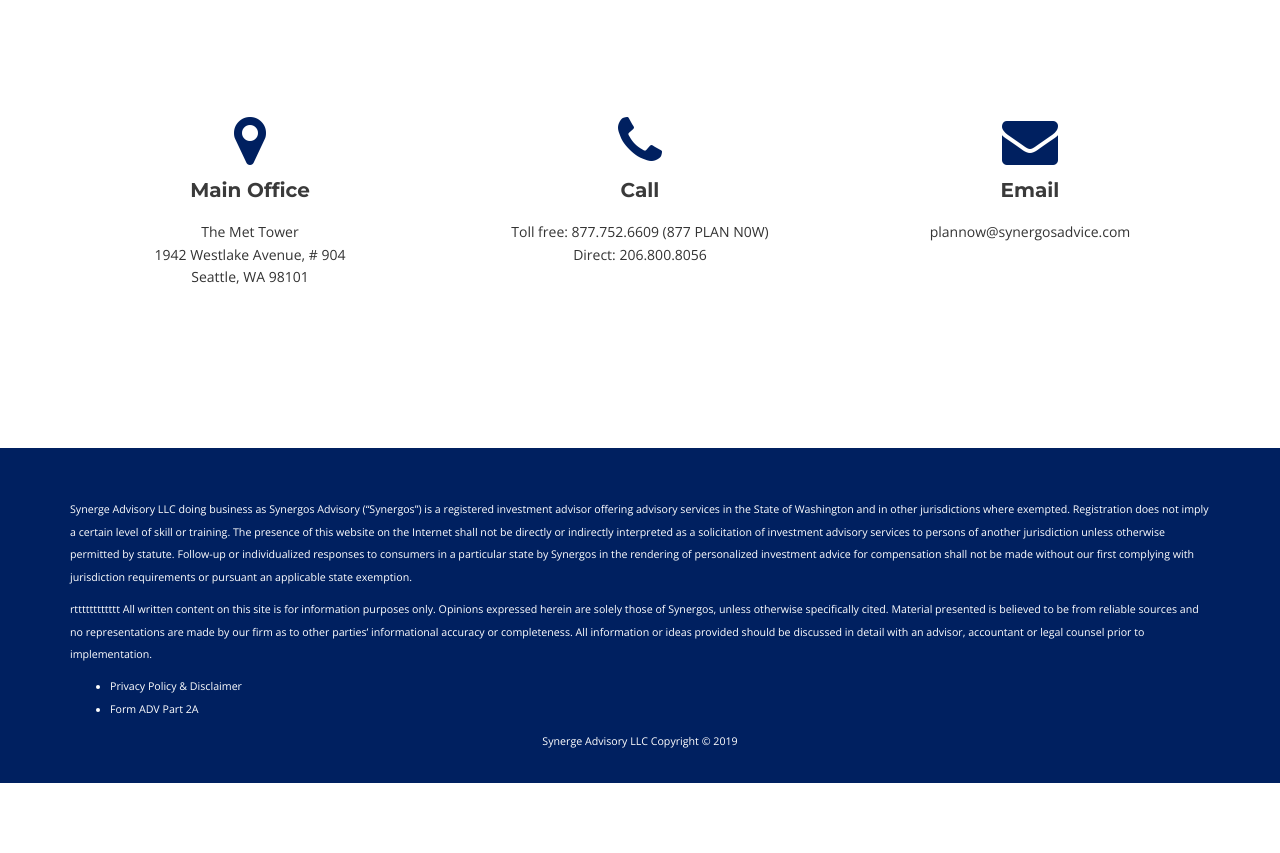
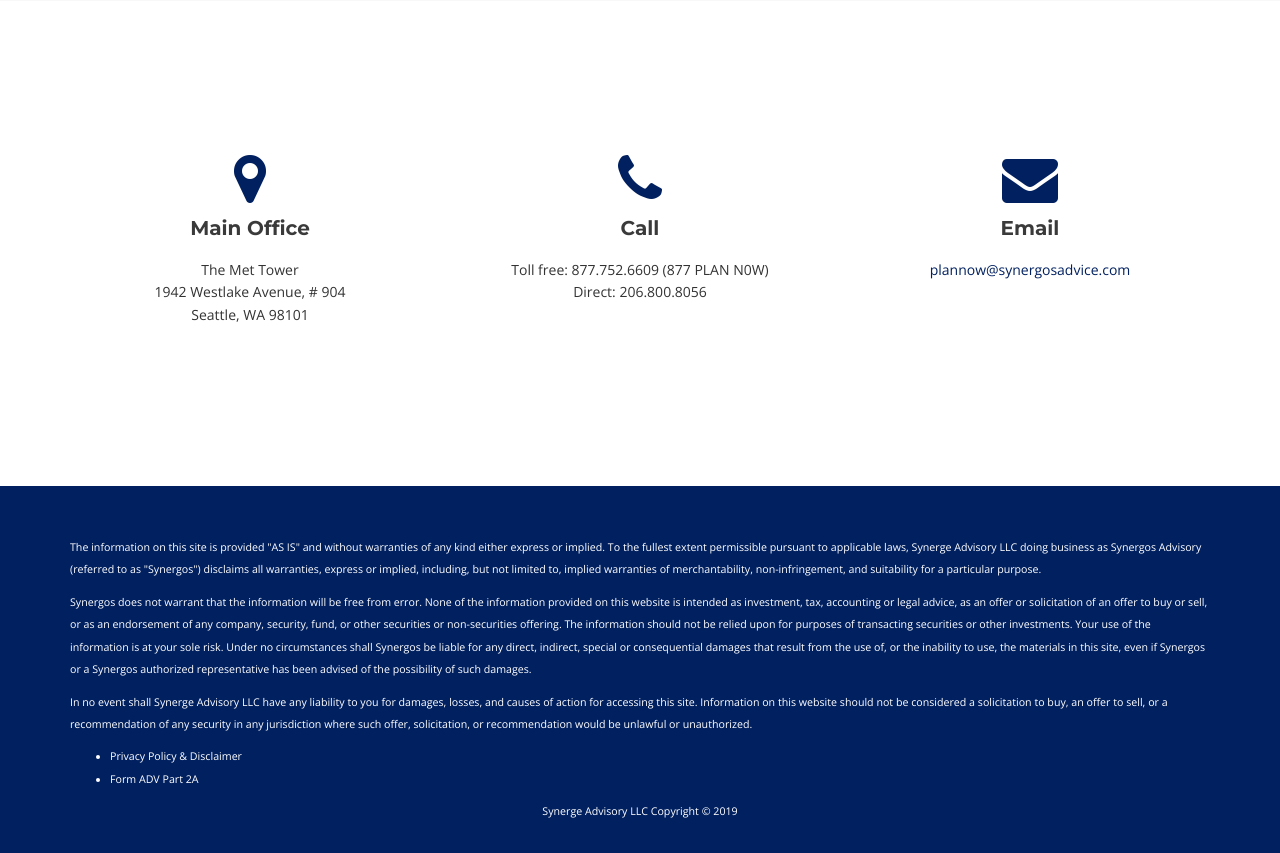
Before and after one commit to juhlmann75/synergeadvisory, a PHP site: page / in a window 1280 px wide. Shown: the part 4163-5016 px from the top of the page. Before the commit the page ends 4946 px from the top, so only its background shows below. Run offline with PHP 8.4, Linux system fonts and the light colour scheme.

Commit message:
fixed a lot of stuff

```diff
--- a/css/style.css
+++ b/css/style.css
@@ -226,7 +226,6 @@ nav.navbar.fixed-to-top{
 
 .staticLinks>ul>li>a{
     height:70px;
-    font-size:12pt;
     color:white;
 }
 .staticLinks>li:hover{
--- /dev/null
+++ b/footer.php
@@ -0,0 +1,32 @@
+<!-- Footer -->
+  <footer>
+    <div class="container">
+      <div class="row">
+        <div class="col-md-12" style="font-size:8pt;text-align:left;">
+          <p>
+            The information on this site is provided "AS IS" and without warranties of any kind either express or implied.
+			To the fullest extent permissible pursuant to applicable laws, Synerge Advisory LLC doing business as Synergos Advisory
+			(referred to as "Synergos") disclaims all warranties, express or implied, including, but not limited to, implied warranties
+			of merchantability, non-infringement, and suitability for a particular purpose.
+            </p><p>
+			Synergos does not warrant that the information will be free from error. None of the information provided on this website
+			is intended as investment, tax, accounting or legal advice, as an offer or solicitation of an offer to buy or sell, or as
+			an endorsement of any company, security, fund, or other securities or non-securities offering. The information should not
+			be relied upon for purposes of transacting securities or other investments. Your use of the information is at your sole risk.
+			Under no circumstances shall Synergos be liable for any direct, indirect, special or consequential damages that result from the
+			use of, or the inability to use, the materials in this site, even if Synergos or a Synergos authorized representative has been
+			advised of the possibility of such damages.
+            </p>
+			<p>In no event shall Synerge Advisory LLC have any liability to you for damages, losses, and causes of action for accessing this site.
+			Information on this website should not be considered a solicitation to buy, an offer to sell, or a recommendation of any security in
+			any jurisdiction where such offer, solicitation, or recommendation would be unlawful or unauthorized.</p>
+            <ul>
+                <li><a href="files/Privacy_Policy.pdf" target="_blank">Privacy Policy & Disclaimer</a></li>
+                <li><a href="files/ADV_Part_2A_2B.pdf" target="_blank">Form ADV Part 2A</a></li>
+            </ul>
+            <span style="float:right" id="siteseal"><script async type="text/javascript" src="https://seal.godaddy.com/getSeal?sealID=oT9MYY6AC4YK2fMliNjQIwTmcc8wSBBiuQsnId9kqsWzBOhUuNJxEY1RGvpV"></script></span>
+            <center>Synerge Advisory LLC Copyright &copy; 2019</center>
+        </div>
+      </div>
+    </div>
+  </footer>
--- /dev/null
+++ b/include/javascript/master.php
@@ -0,0 +1,14 @@
+<!-- js -->
+  <script src="js/jquery.js"></script>
+  <script src="js/bootstrap.min.js"></script>
+  <script src="js/wow.min.js"></script>
+  <script src="js/jquery.scrollTo.min.js"></script>
+  <script src="js/jquery.nav.js"></script>
+  <script src="js/modernizr.custom.js"></script>
+  <script src="js/grid.js"></script>
+  <script src="js/stellar.js"></script>
+  <!-- Contact Form JavaScript File -->
+  <script src="js/contactform.js"></script>
+
+  <!-- Template Custom Javascript File -->
+  <script src="js/custom.js"></script>
--- a/index.html
+++ b/index.php
@@ -2,7 +2,7 @@
 <html>
 
 <head>
-  <title>Synergōs Advisory</title>
+  <title>Synergōs Advice</title>
   <meta charset="utf-8" />
   <meta content="width=device-width, initial-scale=1, maximum-scale=1, user-scalable=no" name="viewport">
   <!-- css -->
@@ -28,7 +28,7 @@
         </button>
 
         <!-- Logo text or image -->
-        <a class="navbar-brand" href="index.html"><img src="images/synergoslogo.PNG" style="width:260px;margin-top:-24px;"/></a>
+        <a class="navbar-brand" href="index.php"><img src="images/synergoslogo.PNG" style="width:260px;margin-top:-24px;"/></a>
 
       </div>
       <div class="navigation collapse navbar-collapse navbar-ex1-collapse ">
@@ -57,7 +57,7 @@
                 <h2 class="animated fadeInDown" style="margin-top:50%;">Welcome to<br>Synergōs Advisory</h2>
                 <p class="animated fadeInUp" style="font-size: 14pt; font-weight:bold;width:100%;">A Collaborative<br>Financial Planning & Wealth Management<br>Practice</p>
                 <a href="#about" class="btn-get-started animated fadeInUp readmore" style="margin-bottom:40%;">Learn More</a><br>
-                 <span style="color:white;font-weight:bold;font-size:30px">&#11167;</span>
+                 <span style="color:white;font-weight:bold;font-size:30px"><!---&#11167;---></span>
               </div>
             </div>
           </div>
@@ -70,7 +70,7 @@
                   <center>
                 <h3 class="animated fadeInDown" style="color:white;width:70%;">
                     We work with self-employed individuals, business owners, entrepreneurs,
-                    technology professionals, and anyone else who cares about their financial future
+                    technology professionals, and those who care about their financial future
                   </h3></center>
                 <p class="animated fadeInUp"></p>
                 <a href="#about" class="btn-get-started animated fadeInUp readmore">Learn More</a>
@@ -181,11 +181,11 @@
                 </li>
               </ul>
             <br>
-                <a href="https://calendly.com/synergosadvice" style="font-size:14pt;font-weight:bold;" target="_blank">Schedule complimentary consultation</a>
+                <a href="https://calendly.com/synergosadvice" class="btn-schedule animated" target="_blank" style="color:black;font-weight:bold;">Schedule Complimentary Consultation</a>
 
           <br>
             <br>
-          <input id="aboutButton" type="button" value="Meet Our Founder" onclick="location.href='about.html';">
+          <input id="aboutButton" type="button" value="Meet Our Founder" onclick="location.href='about.php';">
         </div>
       </div>
     </div>
@@ -369,7 +369,7 @@
             <i class="fa fa-envelope fa-4x"></i>
             <h5>Email</h5>
             <p>
-              plannow@synergosadvice.com
+              <a href="mailto:plannow@synergosadvice.com">plannow@synergosadvice.com</a>
             </p>
           </div>
         </div>
@@ -377,52 +377,11 @@
 
     </div>
   </section>
-
-  <!-- Footer -->
-  <footer>
-    <div class="container">
-      <div class="row">
-        <div class="col-md-12" style="font-size:8pt;text-align:left;">
-          <p>
-            Synerge Advisory LLC doing business as Synergos Advisory (“Synergos”) is a registered investment advisor offering advisory services in the State
-              of Washington and in other jurisdictions where exempted. Registration does not imply a certain level of skill or training. The presence of this
-              website on the Internet shall not be directly or indirectly interpreted as a solicitation of investment advisory services to persons of another
-              jurisdiction unless otherwise permitted by statute. Follow-up or individualized responses to consumers in a particular state by Synergos in the
-              rendering of personalized investment advice for compensation shall not be made without our first complying with jurisdiction requirements or
-              pursuant an applicable state exemption.
-            </p><p>rtttttttttttt
-All written content on this site is for information purposes only. Opinions expressed herein are solely those of Synergos,
-            unless otherwise specifically cited. Material presented is believed to be from reliable sources and no representations
-            are made by our firm as to other parties’ informational accuracy or completeness. All information or ideas provided
-            should be discussed in detail with an advisor, accountant or legal counsel prior to implementation.
-            </p>
-            <ul>
-                <li><a href="files/Privacy_Policy.pdf" target="_blank">Privacy Policy & Disclaimer</a></li>
-                <li><a href="files/ADV_Part_2A_2B.pdf" target="_blank">Form ADV Part 2A</a></li>
-            </ul>
-            <span style="float:right" id="siteseal"><script async type="text/javascript" src="https://seal.godaddy.com/getSeal?sealID=oT9MYY6AC4YK2fMliNjQIwTmcc8wSBBiuQsnId9kqsWzBOhUuNJxEY1RGvpV"></script></span>
-            <center>Synerge Advisory LLC Copyright &copy; 2019</center>
-        </div>
-      </div>
-    </div>
-  </footer>
+	<?php require 'include/javascript/master.php' ?>
+	<?php require 'footer.php'; ?>
 
   <a href="#" class="back-to-top"><i class="fa fa-chevron-up"></i></a>
 
-  <!-- js -->
-  <script src="js/jquery.js"></script>
-  <script src="js/bootstrap.min.js"></script>
-  <script src="js/wow.min.js"></script>
-  <script src="js/jquery.scrollTo.min.js"></script>
-  <script src="js/jquery.nav.js"></script>
-  <script src="js/modernizr.custom.js"></script>
-  <script src="js/grid.js"></script>
-  <script src="js/stellar.js"></script>
-  <!-- Contact Form JavaScript File -->
-  <script src="js/contactform.js"></script>
-
-  <!-- Template Custom Javascript File -->
-  <script src="js/custom.js"></script>
 
   <script>
 
--- a/js/contactform.js
+++ b/js/contactform.js
@@ -99,7 +99,6 @@ jQuery(document).ready(function($) {
       url: action,
       data: str,
       success: function(msg) {
-        // alert(msg);
         if (msg == 'OK') {
           $("#sendmessage").addClass("show");
           $("#errormessage").removeClass("show");
```
Also changed, not shown: about.php (renamed from about.html, +22 -48 lines), contact.html (deleted, +0 -107 lines), contactform/contactform.php (added, +30 -0 lines), footer.html (deleted, +0 -26 lines), header.php (renamed from header.html).
